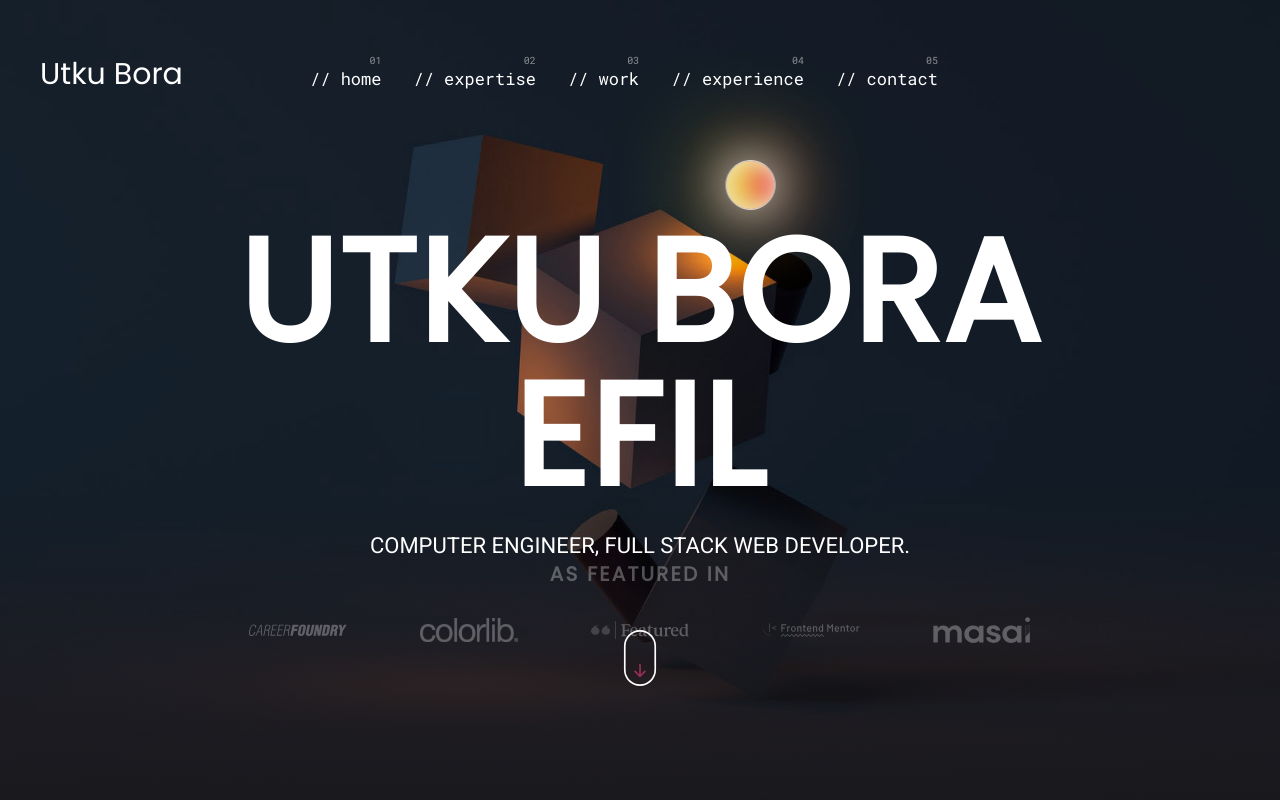
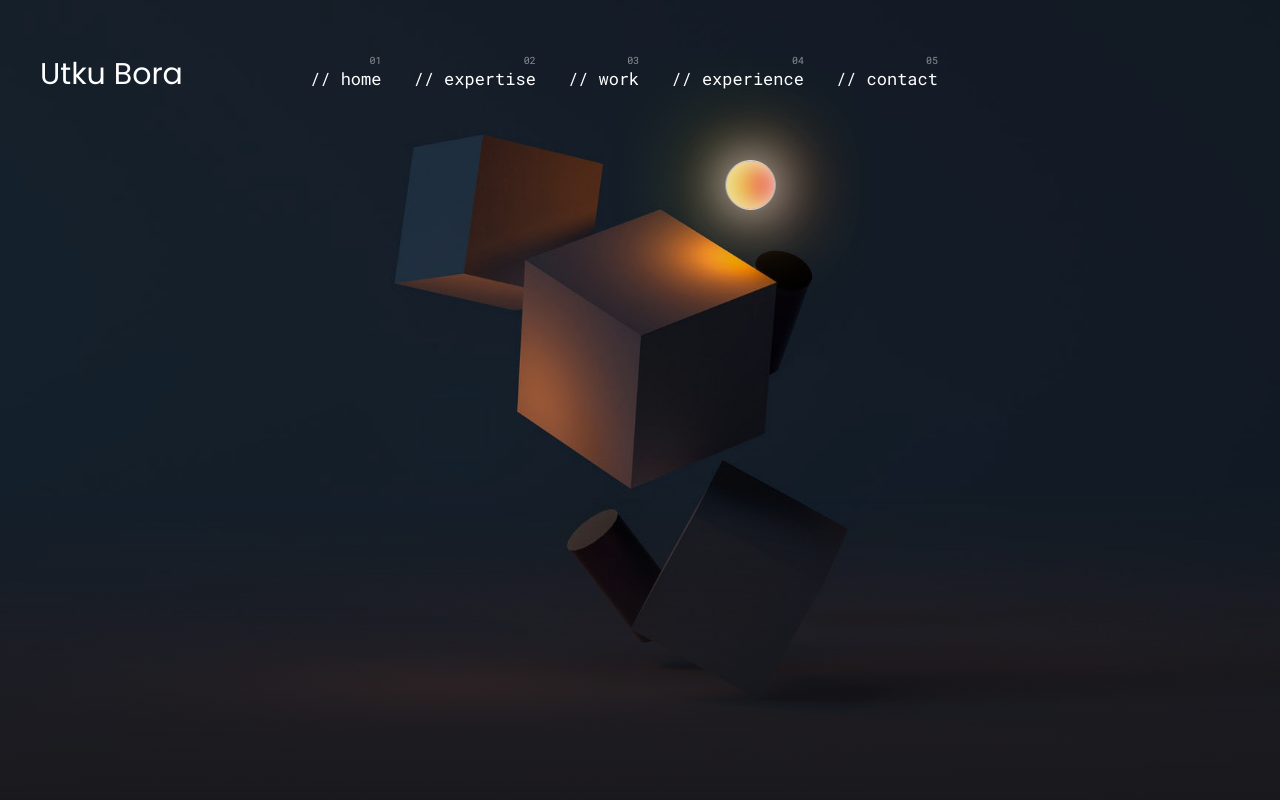
Before and after one commit to UtkuBoraEfil/portfolio, a Next.js app: page / in a window 1280 px wide. Shown: the top 800 px of the page. Built offline with nearby package versions, Linux system fonts and the light colour scheme.

Commit message:
without swiper

```diff
--- a/components/hero.tsx
+++ b/components/hero.tsx
@@ -8,7 +8,7 @@ export function Hero() {
       <Navbar />
       <YellowCircle />
       <div className="absolute w-full bg-gradient-hero">
-        <InsideOfHero />
+        {/* <InsideOfHero /> */}
       </div>
     </section>
   );
```
